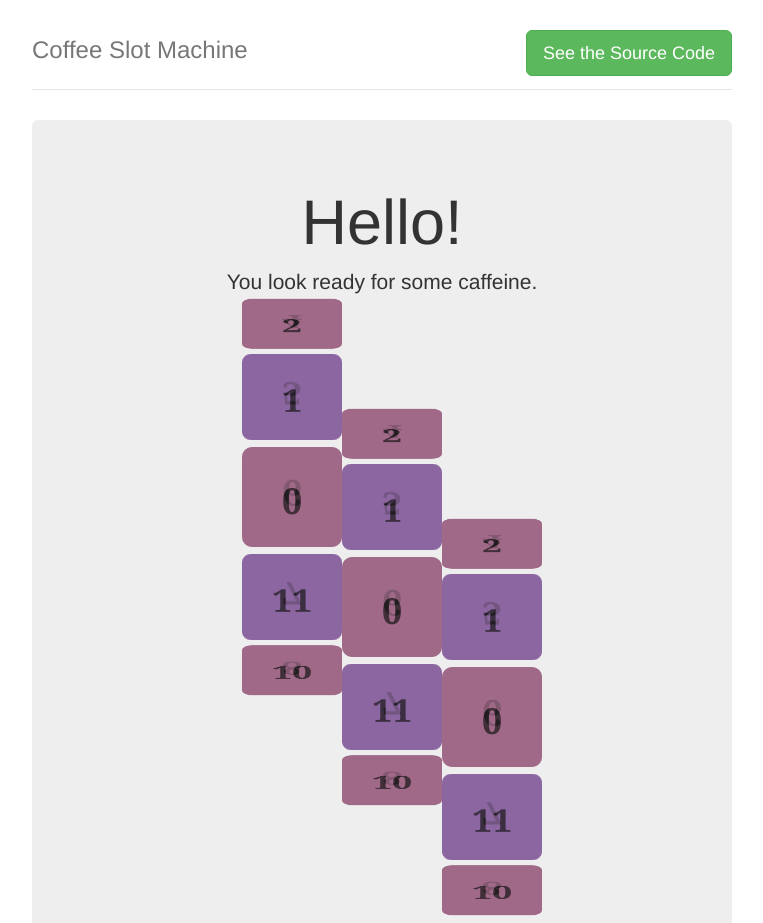
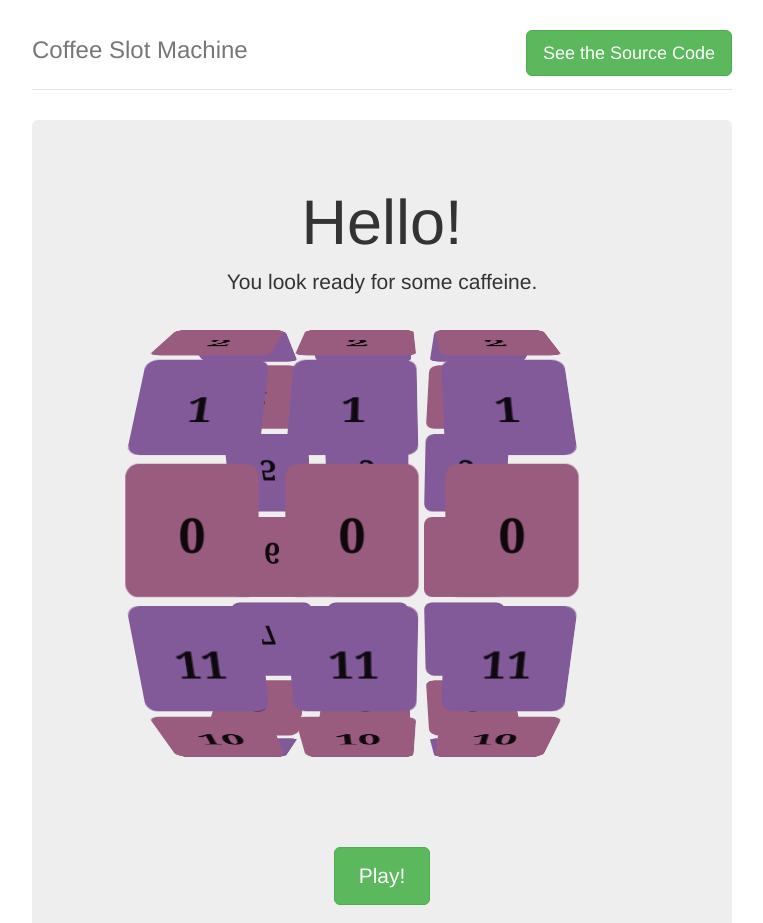
Before and after one commit to conrad/coffee-slot-machine, a website: page app/index.html in a window 1280 px wide. Shown: the top 923 px of the page, without its empty margins (258-1021 px from the left). Drawn offline with nearby package versions, Linux system fonts and the light colour scheme.

Commit message:
Aligns spinners properly

```diff
--- a/app/index.html
+++ b/app/index.html
@@ -52,7 +52,7 @@
                 <h4>How to Play</h4>
                 <p>Push the button.</p>
 
-                <h4>Or you can cheat if you need it:</h4>
+                <h4>Or you can cheat if you really need it:</h4>
                 <div class="btn-group">
                   <div><a class="btn btn-primary" href="#">Coffee!</a></div>
                 </div>
--- a/app/scripts/main.js
+++ b/app/scripts/main.js
@@ -18,7 +18,7 @@ SlotMachine.setup_posters = function(reel, reelNum) {
     // compute and assign the transform for this poster
     var transform = 'rotateX(' + (posterAngle * i) + 'deg) translateZ(' + SlotMachine.reelRadius + 'px)';
     poster.style.webkitTransform = transform;
-    // setup the number to show inside the poster
+    // setup the image to show inside the poster
     var content = poster.appendChild(document.createElement('p'));
     content.textContent = i;
     // add the poster to the reel
--- a/app/styles/main.scss
+++ b/app/styles/main.scss
@@ -72,24 +72,25 @@ body {
 #stage {
   margin: 150px auto;
   width: 600px;
-  height: 400px;
+  height: 200px;
   -webkit-perspective: 800;
 }
 
 #reels {
-  display: inline;
-  margin: 0 auto;
+  margin: 200px -150px auto;
   width: 600px;
-  height: 400px;
+  height: 200px;
   /* Ensure that we're in 3D space */
   -webkit-transform-style: preserve-3d;
 }
 
 .reel {
-  margin: 0 auto;
+  // margin: 0 auto;
+  // margin: 0 auto 0 90px;
   // display: inline;
-  height: 110px;
-  width: 400px;   // centers reels
+  float: left;
+  height: 100px;  // must be
+  width: 120px;   // centers reels
   -webkit-transform-style: preserve-3d;
   // -webkit-animation-iteration-count: infinite;
   // -webkit-animation-timing-function: linear;
@@ -109,20 +110,22 @@ body {
   left: 250px;
   width: 100px;
   height: 100px;
-  opacity: 0.7;
+  opacity: 1.0;
   color: rgba(0,0,0,0.9);
   -webkit-border-radius: 10px;
 }
 
-#poster1{
-  left: 50px;
-}
-#poster2{
-  left: 150px;
-}
-#poster3{
-  left: 250px;
-}
+// #poster1 {
+//   // top: 100px;
+//   left: 50px;
+// }
+// #poster2 {
+//   left: 150px;
+// }
+// #poster3 {
+//   // top: -100px;
+//   left: 250px;
+// }
 
 .poster > p {
   font-family: 'Georgia', serif;
```
Also changed, not shown: app/styles/main.css.
